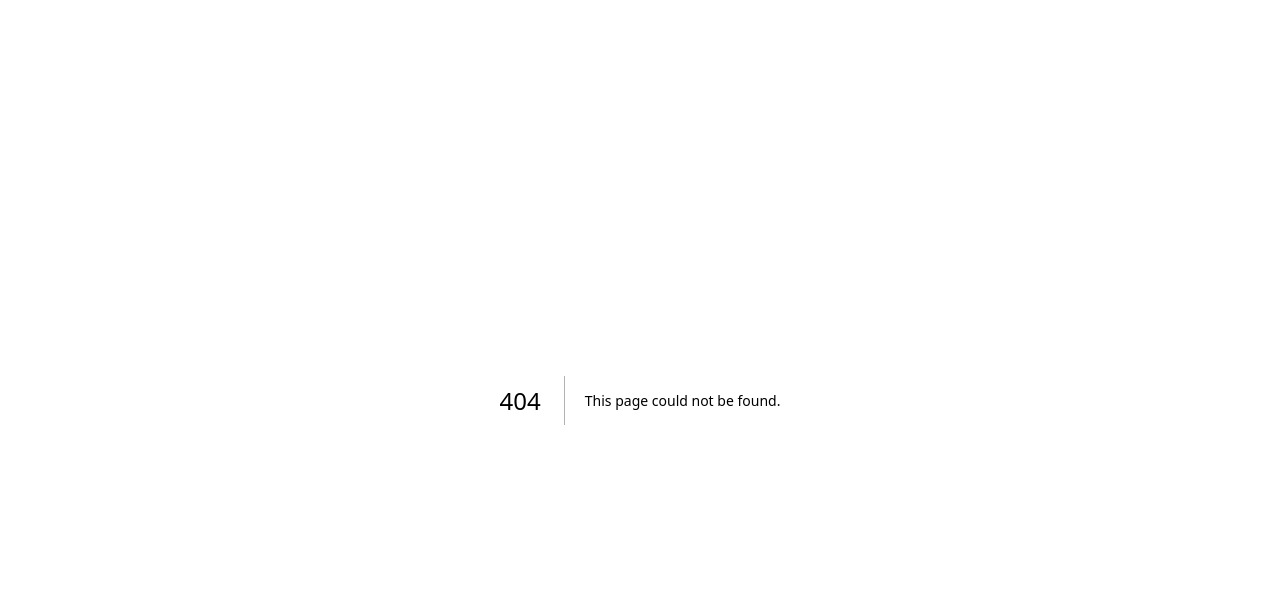
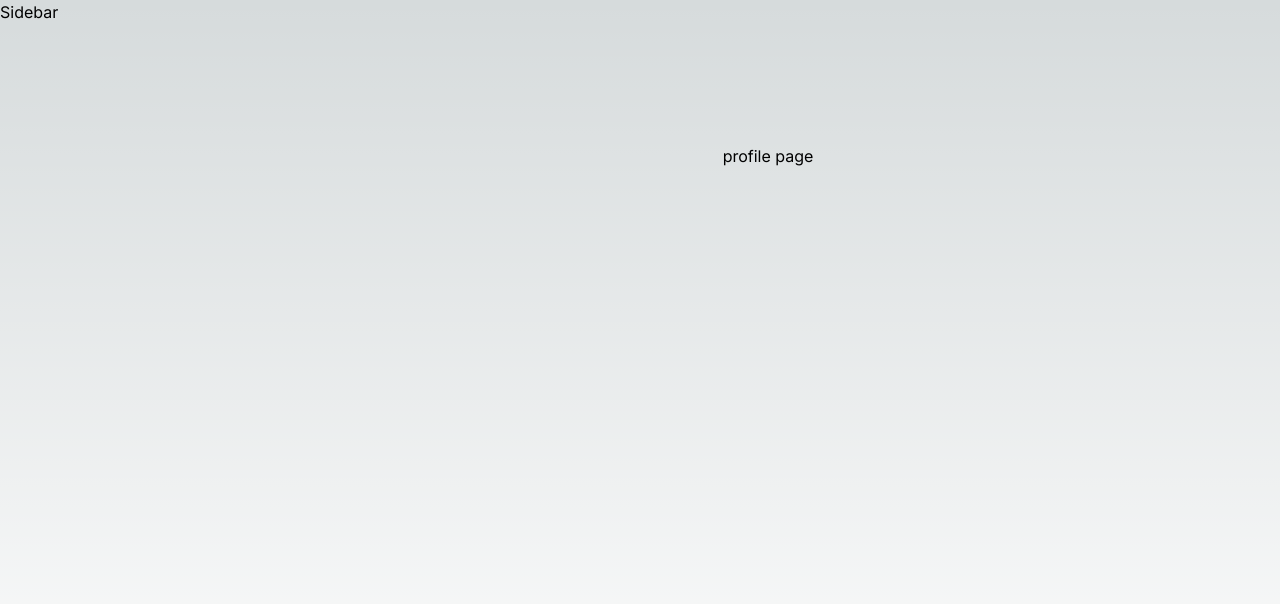
Before and after one commit to manapixels/innercircle, a Next.js app: page /profile in a window 1280 px wide. Before the commit this address had no page. Shown: the top 604 px of the page. Built offline with nearby package versions, Linux system fonts and the light colour scheme.

Commit message:
Set up page folders

```diff
--- /dev/null
+++ b/src/app/events/page.tsx
@@ -0,0 +1,9 @@
+import Image from "next/image";
+
+export default function Events() {
+  return (
+    <div className="flex min-h-screen flex-col items-center justify-between p-24">
+      events page
+    </div>
+  );
+}
--- a/src/app/layout.tsx
+++ b/src/app/layout.tsx
@@ -5,8 +5,8 @@ import "./globals.css";
 const inter = Inter({ subsets: ["latin"] });
 
 export const metadata: Metadata = {
-  title: "Create Next App",
-  description: "Generated by create next app",
+  title: "innercircle",
+  description: "a social initiative app",
 };
 
 export default function RootLayout({
@@ -16,7 +16,7 @@ export default function RootLayout({
 }>) {
   return (
     <html lang="en">
-      <body className={inter.className}>{children}</body>
+      <body className={`${inter.className} antialiased`}>{children}</body>
     </html>
   );
 }
--- /dev/null
+++ b/src/app/profile/layout.tsx
@@ -0,0 +1,10 @@
+export default function Layout({ children }: { children: React.ReactNode }) {
+  return (
+    <div className="flex h-screen flex-col md:flex-row md:overflow-hidden">
+      <div className="w-full flex-none md:w-64">
+        Sidebar
+      </div>
+      <div className="flex-grow p-6 md:overflow-y-auto md:p-12">{children}</div>
+    </div>
+  );
+}
--- /dev/null
+++ b/src/app/profile/page.tsx
@@ -0,0 +1,9 @@
+import Image from "next/image";
+
+export default function Profile() {
+  return (
+    <div className="flex min-h-screen flex-col items-center justify-between p-24">
+      profile page
+    </div>
+  );
+}
--- /dev/null
+++ b/src/app/profile/settings.tsx
@@ -0,0 +1,9 @@
+import Image from "next/image";
+
+export default function ProfileSettings() {
+  return (
+    <div className="flex min-h-screen flex-col items-center justify-between p-24">
+      profile/settings page
+    </div>
+  );
+}
```
Also changed, not shown: public/logo.svg (added), 1 other file (tests, documents, lock files or other folders).
